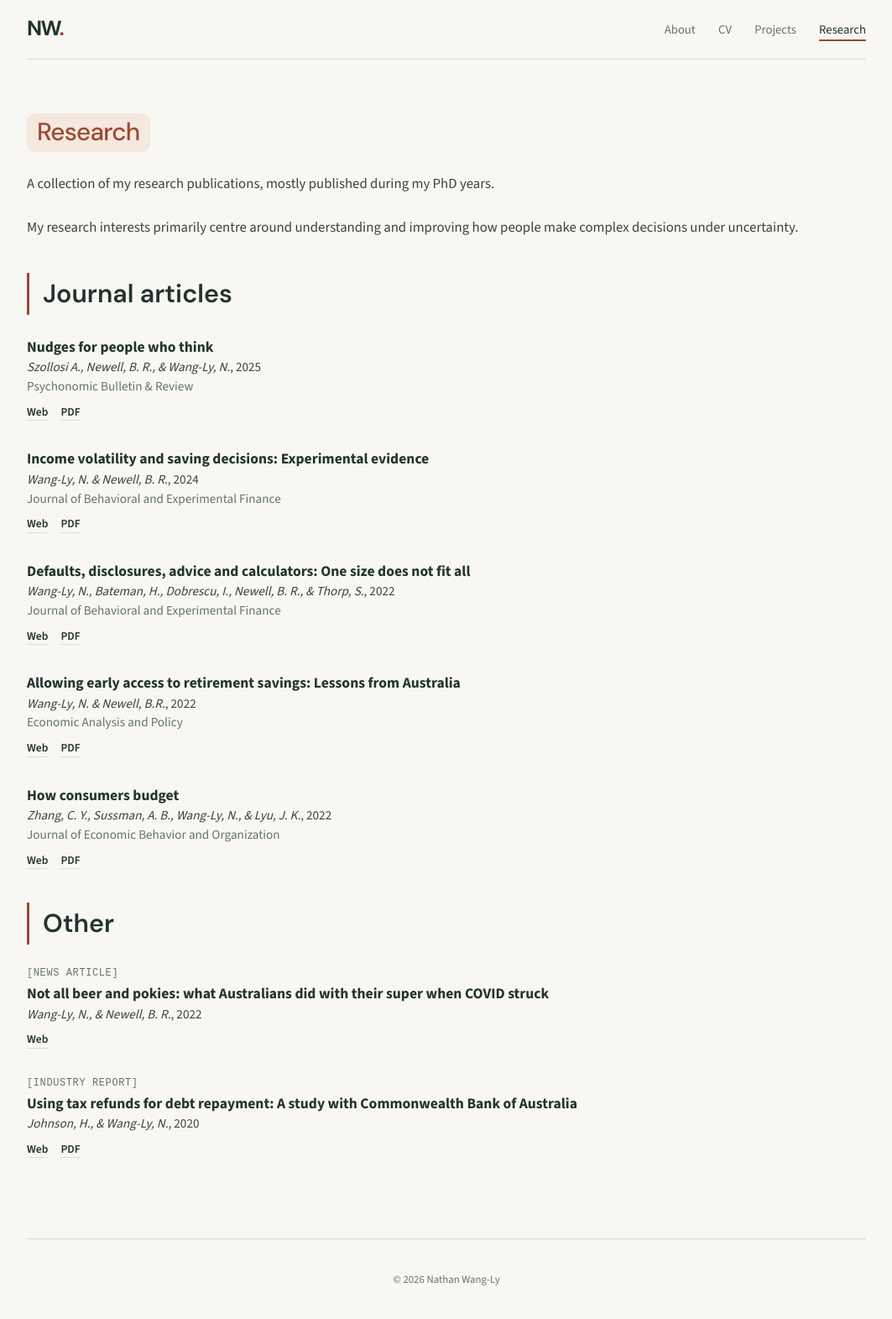
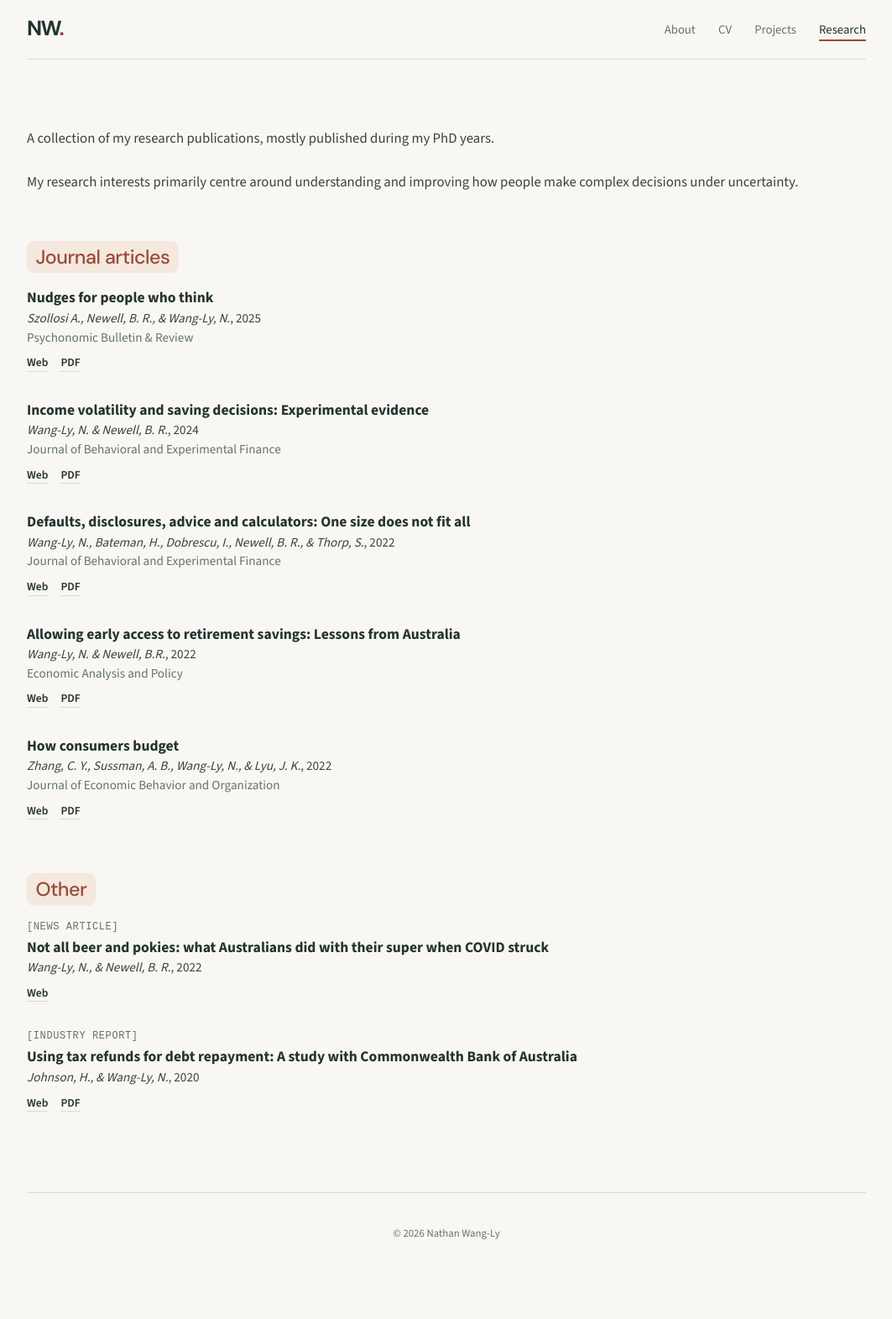
Before and after one commit to nathanwangly/nathanwangly.github.io, a Jekyll site: the page built from research.md, in a window 1280 px wide. Shown: the whole page at 84% size, without its empty margins (108-1171 px from the left). Built offline with Jekyll 4.4.1, drawn with Linux system fonts in a browser that asks for light colours; after the commit the page ends 1516 px from its top, so only the background shows below that.

Commit message:
update site CSS

```diff
--- a/_layouts/page.html
+++ b/_layouts/page.html
@@ -3,7 +3,7 @@ layout: default
 ---
 
 <article class="content-area">
-  <header class="page-header">
+  <header class="page-header visually-hidden">
     <h1>{{ page.title }}</h1>
   </header>
 
--- a/assets/css/main.css
+++ b/assets/css/main.css
@@ -258,31 +258,35 @@ a:hover {
 }
 
 .page-header {
-  margin-bottom: 1.5rem;
-}
-
-.page-header h1 {
-  display: inline-block;
-  font-family: var(--font-display);
-  font-size: clamp(1.55rem, 2.8vw, 1.85rem);
-  font-weight: 500;
-  letter-spacing: -0.025em;
-  line-height: 1.2;
-  color: var(--color-accent);
-  background: var(--color-surface-warm);
-  border-radius: 0.65rem;
-  padding: 0.35rem 0.75rem;
   margin: 0;
 }
 
-.content-area h2 {
+.visually-hidden {
+  position: absolute;
+  width: 1px;
+  height: 1px;
+  padding: 0;
+  margin: -1px;
+  overflow: hidden;
+  clip: rect(0, 0, 0, 0);
+  white-space: nowrap;
+  border: 0;
+}
+
+.content-area h2:not(.project-name) {
+  display: inline-block;
+  max-width: 100%;
+  margin: 2rem 0 1rem;
+  padding: 0.3rem 0.65rem;
+  border: 0;
+  border-radius: 0.55rem;
+  background: var(--color-surface-warm);
+  color: var(--color-accent);
   font-family: var(--font-display);
-  font-size: clamp(1.55rem, 3vw, 1.9rem);
-  font-weight: 600;
-  color: var(--color-ink);
-  margin-top: 2.5rem;
-  border-left: 3px solid var(--color-accent);
-  padding-left: 1rem;
+  font-size: clamp(1.2rem, 2.4vw, 1.45rem);
+  font-weight: 500;
+  letter-spacing: -0.02em;
+  line-height: 1.25;
 }
 
 .content-area p {
```
